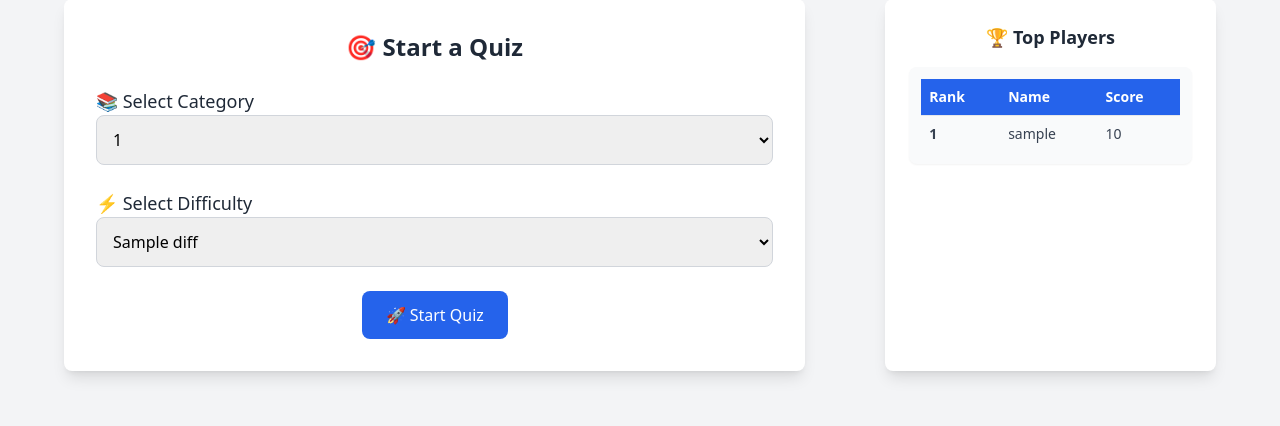
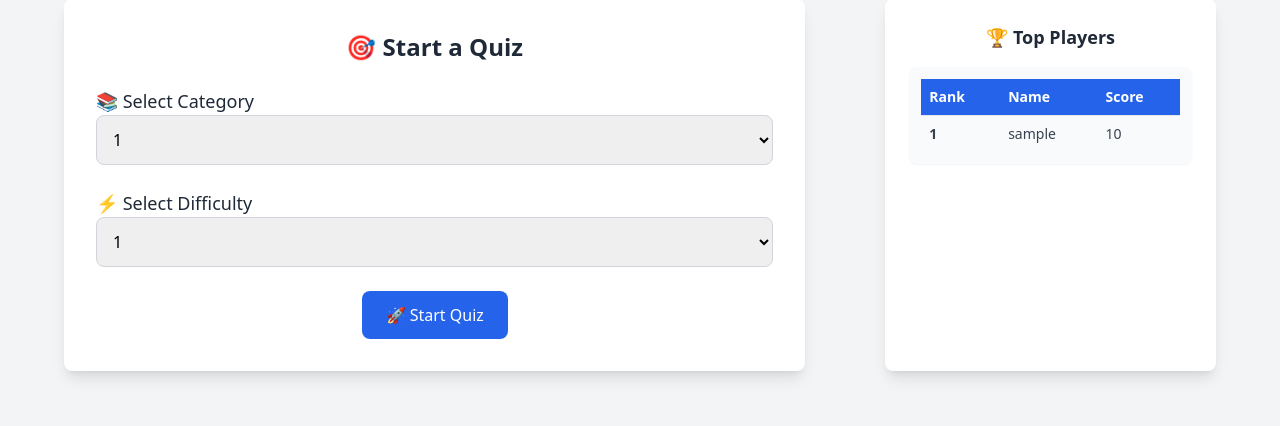
Before and after one commit to nibeditaSw/Quiz-Application, a FastAPI app: template app/templates/quiz_start.html in a window 1280 px wide. Shown: the part 113-539 px from the top of the page. Run offline with FastAPI, Linux system fonts and the light colour scheme; the template is opened without the code that fills it: most values are stand-ins (such as "Sample title", 1, 10 or a date in 2020); some libraries are stand-ins or nearby versions.

Commit message:
minor improved

```diff
--- a/app/routes/auth.py
+++ b/app/routes/auth.py
@@ -181,7 +181,7 @@ def start_quiz(request: Request, db: Session = Depends(get_db)):
     categories = db.query(Question.category).distinct().all()
 
     # Fetch distinct difficulty levels from the DB and extract the values
-    difficulties = [difficulty[0] for difficulty in db.query(Question.difficulty).distinct().all()]
+    difficulties = db.query(Question.difficulty).distinct().all()
 
     top_users = db.query(User).order_by(User.score.desc()).limit(5).all()
 
--- a/app/templates/quiz_start.html
+++ b/app/templates/quiz_start.html
@@ -51,8 +51,8 @@
             <div>
                 <label for="difficulty" class="text-lg font-medium text-gray-800">⚡️ Select Difficulty</label>
                 <select name="difficulty" id="difficulty" class="block w-full p-3 border border-gray-300 rounded-lg focus:ring-2 focus:ring-blue-500">
-                    {% for diff in difficulties %}
-                        <option value="{{ diff }}">{{ diff | capitalize }}</option>
+                    {% for difficulty in difficulties %}
+                        <option value="{{difficulty[0] }}">{{ difficulty[0] | capitalize }}</option>
                     {% endfor %}
                 </select>
             </div>
```
